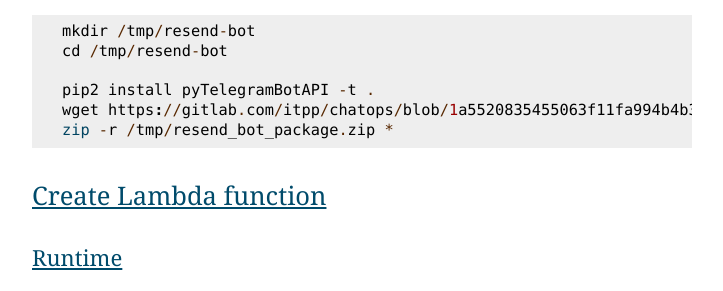
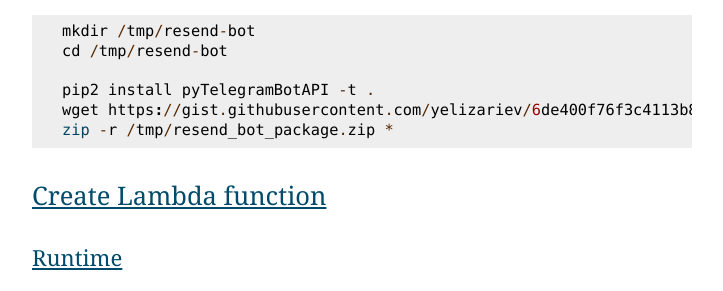
Before and after one commit to itpp-labs/chatops-docs, a Sphinx documentation site: the page built from docs/resend-bot/index.rst, in a window 1280 px wide and 900 px high, scrolled down 2422 px. Shown: the part 159-450 px from the top of the window, without its empty margins (388-1111 px from the left). Built offline with Sphinx 7.4.7, drawn with Linux system fonts in a browser that asks for light colours; some of the changed lines change nothing that is shown.

Commit message:
link updated

```diff
--- a/docs/resend-bot/index.rst
+++ b/docs/resend-bot/index.rst
@@ -83,7 +83,7 @@ To make `deployment package <https://docs.aws.amazon.com/lambda/latest/dg/lambda
     cd /tmp/resend-bot
 
     pip2 install pyTelegramBotAPI -t .
-    wget https://gitlab.com/itpp/chatops/blob/1a5520835455063f11fa994b4b3da0d1c48031e1/resend-bot/lambda_function.py -O lambda_function.py
+    wget https://gist.githubusercontent.com/yelizariev/6de400f76f3c4113b8ad92da32514405/raw/lambda_function.py -O lambda_function.py
     zip -r /tmp/resend_bot_package.zip *
 
 Create Lambda function
```
